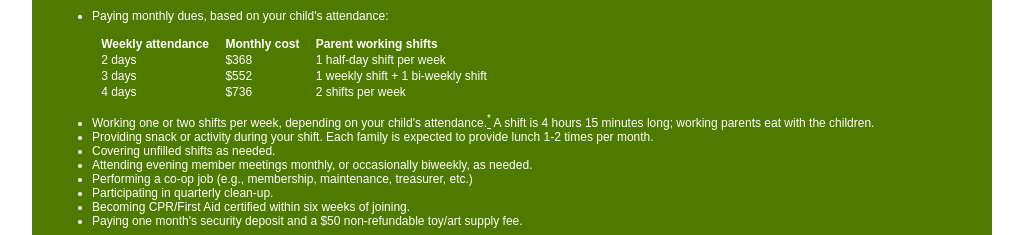
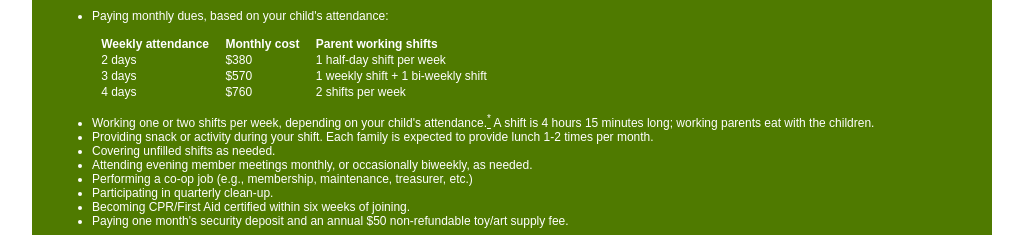
Before and after one commit to aqua/pjw, a plain HTML site: page about.html in a window 1280 px wide. Shown: the part 717-952 px from the top of the page, without its empty margins (128-1151 px from the left). Drawn offline with Linux system fonts and the light colour scheme; no server answers.

Commit message:
fee increase

```diff
--- a/about.html
+++ b/about.html
@@ -84,11 +84,11 @@ children often nurturing and helping the younger ones.
 <tr>
   <th>Weekly attendance</th><th>Monthly cost</th><th>Parent working shifts</th>
 </tr><tr>
-  <td>2 days</td><td>$368</td><td>1 half-day shift per week</td>
+  <td>2 days</td><td>$380</td><td>1 half-day shift per week</td>
 </tr><tr>
-  <td>3 days</td><td>$552</td><td>1 weekly shift + 1 bi-weekly shift</td>
+  <td>3 days</td><td>$570</td><td>1 weekly shift + 1 bi-weekly shift</td>
 </tr><tr>
-  <td>4 days</td><td>$736</td><td>2 shifts per week</td>
+  <td>4 days</td><td>$760</td><td>2 shifts per week</td>
 </tr>
 </table>
 </p>
@@ -100,7 +100,7 @@ children often nurturing and helping the younger ones.
 <li>Performing a co-op job (e.g., membership, maintenance, treasurer, etc.)</li>
 <li>Participating in quarterly clean-up.</li>
 <li>Becoming CPR/First Aid certified within six weeks of joining.</li>
-<li>Paying one month's security deposit and a $50 non-refundable toy/art supply fee.</li>
+<li>Paying one month's security deposit and an annual $50 non-refundable toy/art supply fee.</li>
 </ul>
 
 <p><a name="days_footnote">*</a> Children may attend Puddle Jumpers Workshop two, three or four full days per week.</p>
```
Also changed, not shown: 1 other file.
